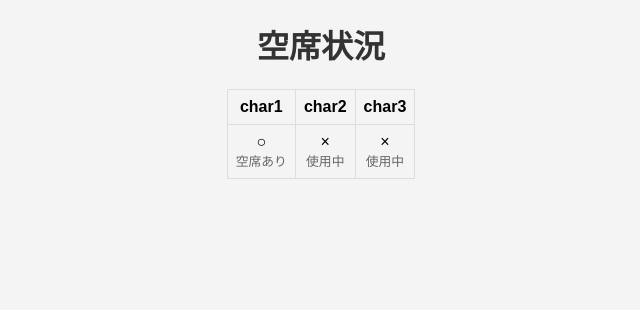
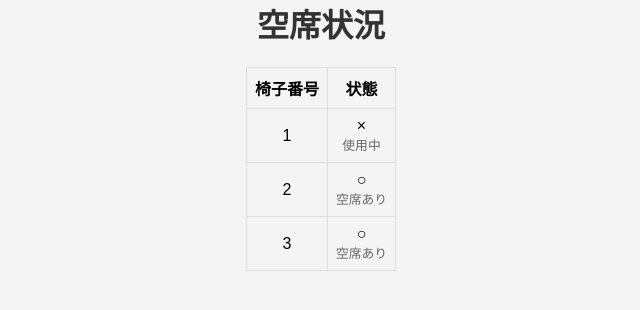
Before and after one commit to junichi-fukushima/iot-chiar-sensor, a Flask app: page / in a window 1280 px wide. Shown: the top 310 px of the page, without its empty margins (319-959 px from the left). Run offline with Flask 3, Linux system fonts and the light colour scheme; data comes from the database, SQL or seed files in the repository.

Commit message:
フロント側の実装

```diff
--- a/frontend/templates/index.html
+++ b/frontend/templates/index.html
@@ -1,4 +1,3 @@
-<!DOCTYPE html>
 <html>
 <head>
     <link rel="stylesheet" type="text/css" href="{{ url_for('static', filename='styles.css') }}">
@@ -8,24 +7,23 @@
     <h1>空席状況</h1>
     <table>
         <tr>
-            <th>char1</th>
-            <th>char2</th>
-            <th>char3</th>
+            <th>椅子番号</th>
+            <th>状態</th>
         </tr>
+        {% for chair in chairs %}
             <tr>
+                <td>{{ chair["charNo"] }}</td>
                 <td>
+                    {% if chair["is_used"] == 0 %}
                         ○<br>
                         <span class="status">空席あり</span>
-            </td>
-            <td>
+                    {% else %}
                         ×<br>
                         <span class="status">使用中</span>
-            </td>
-            <td>
-                ×<br>
-                <span class="status">使用中</span>
+                    {% endif %}
                 </td>
             </tr>
+        {% endfor %}
     </table>
 </body>
 </html>
```
Lines whose indentation alone changed are shown as unchanged.
